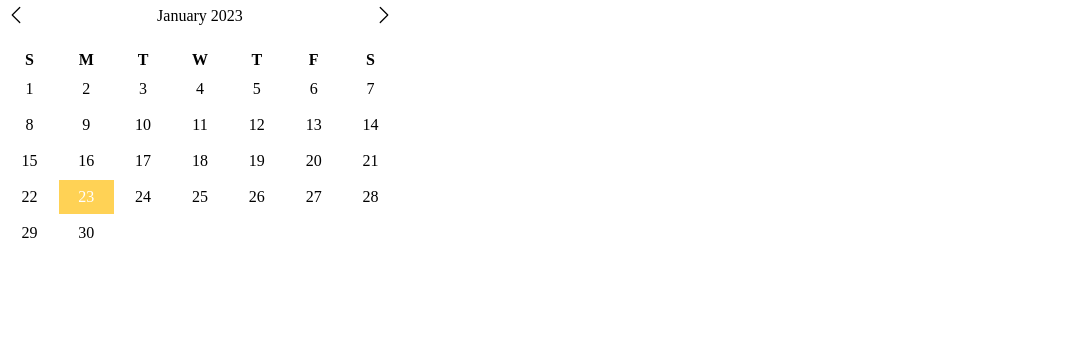
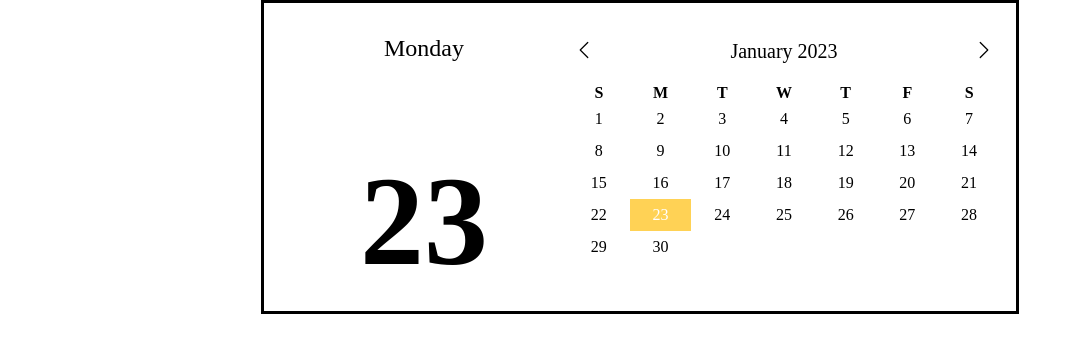
Before and after one commit to LeeMir/vanilla-calendar, a website built with Parcel: page index.html in a window 1280 px wide. Shown: the whole page, without its empty margins (0-1071 px from the left). Built offline with nearby package versions, Linux system fonts and the light colour scheme.

Commit message:
[Feat] DayBoard: 선택 날짜 표시

```diff
--- a/src/components/Calendar/Calendar.ts
+++ b/src/components/Calendar/Calendar.ts
@@ -2,6 +2,7 @@ import Component from '../../core/Component';
 
 import MonthController from './MonthController';
 import DayTable from './DayTable';
+import DayBoard from './DayBoard';
 
 export interface CalendarState {
   view: Date;
@@ -11,6 +12,8 @@ export interface CalendarState {
 export default class Calendar extends Component {
   $controller: Component;
   $table: Component;
+  $board: Component;
+
   state: CalendarState;
   constructor({ $parent, initState }) {
     super({ tag: 'div', $parent, initState });
@@ -18,18 +21,31 @@ export default class Calendar extends Component {
   }
 
   setup() {
+    this.$board = new DayBoard({
+      $parent: this.$target,
+      initState: { select: this.state.select },
+    });
+
+    const $main = document.createElement('div');
+    $main.classList.add('calendar__main__container');
+
+    this.$target.appendChild($main);
+
     this.$controller = new MonthController({
-      $parent: this.$target,
+      $parent: $main,
       initState: { year: this.state.view.getFullYear(), month: this.state.view.getMonth() },
     });
     this.$table = new DayTable({
-      $parent: this.$target,
+      $parent: $main,
       initState: this.state,
     });
   }
 
   setState(nextState: CalendarState): void {
     this.state = nextState;
+    this.$board.setState({
+      select: nextState.select,
+    });
     this.$controller.setState({
       year: nextState.view.getFullYear(),
       month: nextState.view.getMonth(),
--- /dev/null
+++ b/src/components/Calendar/DayBoard.ts
@@ -0,0 +1,21 @@
+import Component from '../../core/Component';
+import { DAY } from '../../constants/date';
+
+export interface DayBoardState {
+  select: Date;
+}
+
+export default class DayBoard extends Component {
+  state: DayBoardState;
+  constructor({ $parent, initState }) {
+    super({ tag: 'div', $parent, initState });
+    this.$target.classList.add('calendar__day-board__container');
+  }
+
+  template() {
+    return `
+      <span class="calendar__day-board__day-sign">${DAY[this.state.select.getDay()]}</span>
+      <span class="calendar__day-board__date-sign">${this.state.select.getDate()}</span>
+    `;
+  }
+}
--- a/src/components/Calendar/DayTable.ts
+++ b/src/components/Calendar/DayTable.ts
@@ -24,7 +24,7 @@ export default class DayTable extends Component {
       let datePtr = firstDateOfMonth(this.state.view);
       const today = new Date();
       for (let i = 0; i < 6; i++) {
-        html += '<tr>';
+        html += '<tr class="calendar__table__row">';
         for (let j = 0; j < 7; j++) {
           if (i === 0 && !flag && j === firstDate.getDay()) {
             flag = true;
--- a/src/style.css
+++ b/src/style.css
@@ -4,7 +4,7 @@ body {
   padding: 0;
 }
 
-.wrap {
+#wrap {
   display: flex;
   justify-content: center;
   align-items: center;
@@ -14,16 +14,45 @@ body {
 
 .calendar__container {
   display: flex;
+
+  width: 45rem;
+  padding: 2rem 1rem 1rem 1rem;
+  border: 3px solid #000;
+}
+
+.calendar__main__container {
+  display: flex;
+  flex-direction: column;
+  gap: 1rem;
+
+  max-width: 60%;
+}
+
+.calendar__day-board__container {
+  display: flex;
   flex-direction: column;
 
-  width: 25rem;
-  gap: 1rem;
+  justify-content: space-between;
+  align-items: center;
+
+  flex-grow: 1;
+}
+
+.calendar__day-board__day-sign {
+  font-size: 1.5rem;
+}
+
+.calendar__day-board__date-sign {
+  font-size: 8rem;
+  font-weight: 700;
 }
 
 .calendar__month-controller__container {
   display: flex;
   justify-content: space-between;
   align-items: center;
+
+  font-size: 1.25rem;
 
   width: 100%;
 }
@@ -43,11 +72,17 @@ body {
 .calendar__table__container {
   width: 100%;
   table-layout: fixed;
+  border-spacing: 0;
+}
+
+.calendar__table__row {
+  height: 2rem;
 }
 
 .calendar__table__cell {
   text-align: center;
   line-height: 2rem;
+  padding: 0;
 }
 
 .calendar__table__cell--today {
```
